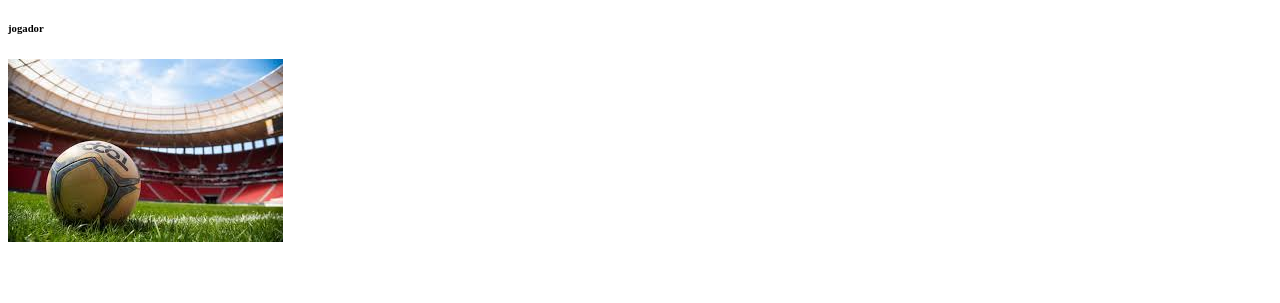
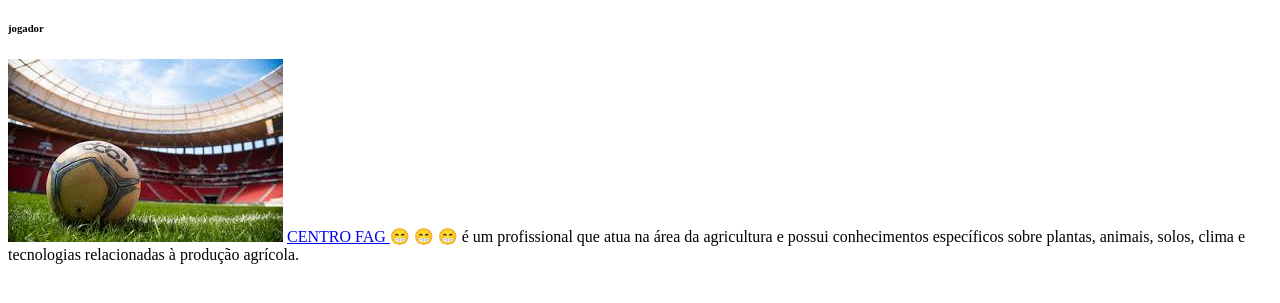
Before and after one commit to Kauafichamento/Kauafichamentogithub.io, a plain HTML site: page index.html in a window 1280 px wide. Shown: the part 61-364 px from the top of the page. Drawn offline with Linux system fonts and the light colour scheme.

Commit message:
texto agronomia

```diff
--- a/index.html
+++ b/index.html
@@ -9,5 +9,10 @@
     <h1>kaua muller</h1>
     <h6> jogador</h6>
     <img src="images.jpeg" alt="profissão">
+    <a href="https://fag.br/"> CENTRO FAG </a>
+    &#128513;
+    &#128513;
+    &#128513;
+    é um profissional que atua na área da agricultura e possui conhecimentos específicos sobre plantas, animais, solos, clima e tecnologias relacionadas à produção agrícola.
 </body>
-</html>
+ </html>
```
